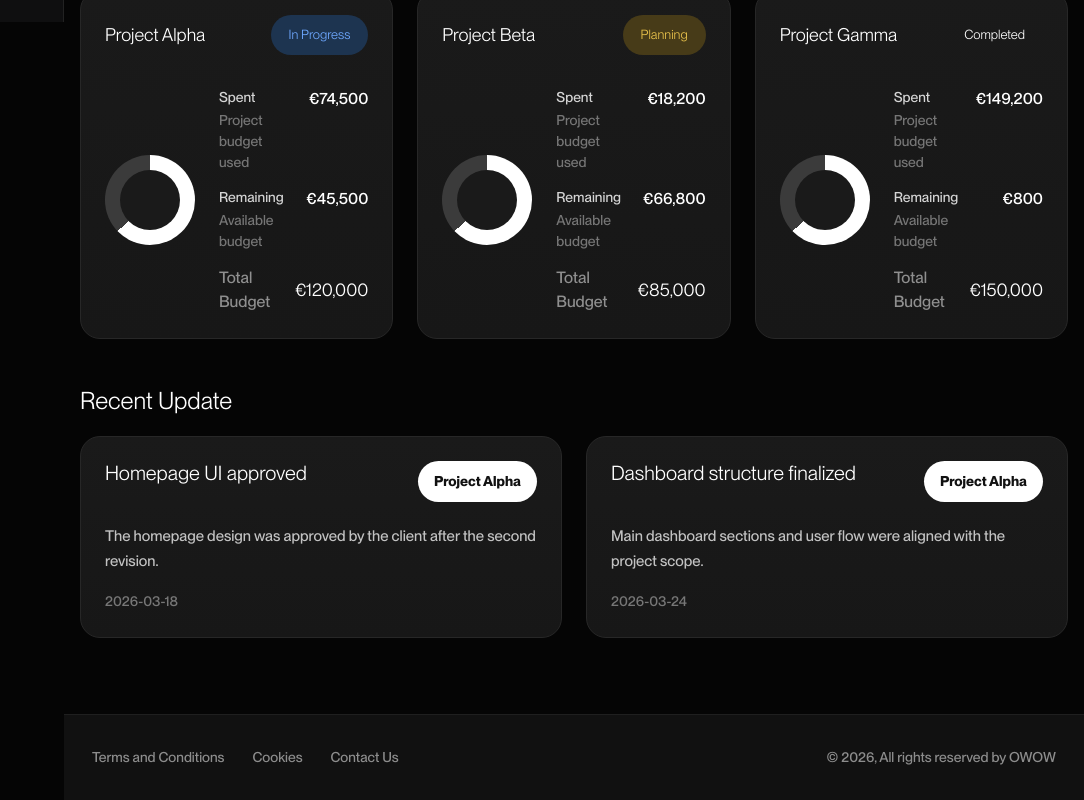
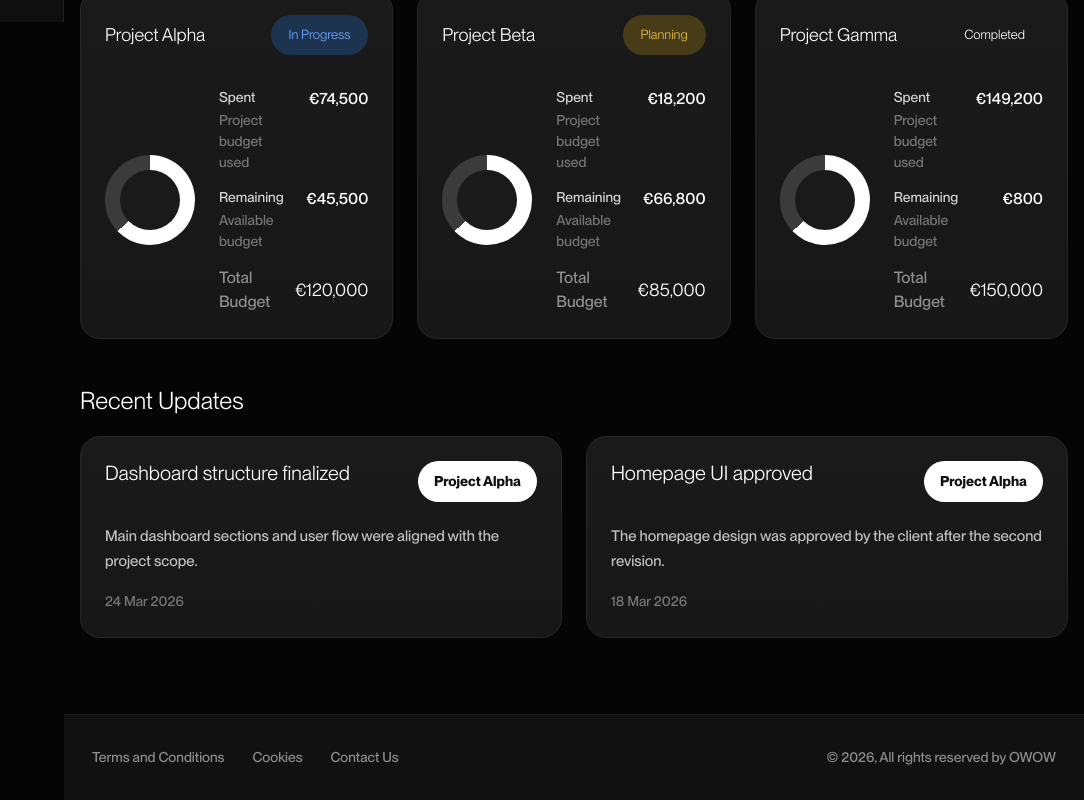
Before and after one commit to MaartjevD/Dashboard-Client-Portal-OWOW, a React (Vite) app: page /dashboard in a window 1280 px wide. Shown: the part 778-1578 px from the top of the page, without its empty margins (196-1280 px from the left). Built offline with nearby package versions, Linux system fonts and the light colour scheme.

Commit message:
update Update List & RecentUpdateGrid

```diff
--- a/src/client/components/sections/RecentUpdatesGrid.jsx
+++ b/src/client/components/sections/RecentUpdatesGrid.jsx
@@ -1,7 +1,9 @@
-function RecentUpdatesGrid({ updates }) {
+import { formatDate } from "../../utils/projectHelpers";
+
+function RecentUpdatesGrid({ updates = [] }) {
   return (
     <section className="mb-4">
-      <h3 className="recent-update-title">Recent Update</h3>
+      <h3 className="recent-update-title">Recent Updates</h3>
 
       <div className="row g-4">
         {updates.map((item) => (
@@ -15,12 +17,18 @@ function RecentUpdatesGrid({ updates }) {
                     item.kind === "milestone" ? "update-icon-orange" : "update-icon-blue"
                   }`}
                 >
-                  <i className={`bi ${item.kind === "milestone" ? "bi-arrow-up-right" : "bi-arrow-clockwise"}`}></i>
+                  <i
+                    className={`bi ${
+                      item.kind === "milestone" ? "bi-arrow-up-right" : "bi-arrow-clockwise"
+                    }`}
+                  ></i>
                 </div>
               </div>
 
               <p className="recent-update-description">{item.description}</p>
-              <span className="recent-update-time">{item.timeAgo}</span>
+              <span className="recent-update-time">
+                {item.timeAgo || formatDate(item.date)}
+              </span>
             </div>
           </div>
         ))}
--- a/src/client/components/sections/UpdateList.jsx
+++ b/src/client/components/sections/UpdateList.jsx
@@ -1,16 +1,18 @@
-function UpdateList({ projects }) {
-  const latestUpdates = projects
-    .flatMap((project) =>
-      project.updates.map((update) => ({
+import { formatDate, sortUpdatesByDate } from "../../utils/projectHelpers";
+
+function UpdateList({ projects = [] }) {
+  const latestUpdates = sortUpdatesByDate(
+    projects.flatMap((project) =>
+      (project.updates || []).map((update) => ({
         ...update,
         projectName: project.name,
       }))
     )
-    .slice(0, 2);
+  ).slice(0, 2);
 
   return (
     <section className="mb-5">
-      <h3 className="section-title">Recent Update</h3>
+      <h3 className="section-title">Recent Updates</h3>
 
       <div className="row g-4">
         {latestUpdates.map((item) => (
@@ -22,7 +24,7 @@ function UpdateList({ projects }) {
               </div>
 
               <p className="update-description">{item.description}</p>
-              <span className="update-time">{item.date}</span>
+              <span className="update-time">{formatDate(item.date)}</span>
             </div>
           </div>
         ))}
```
